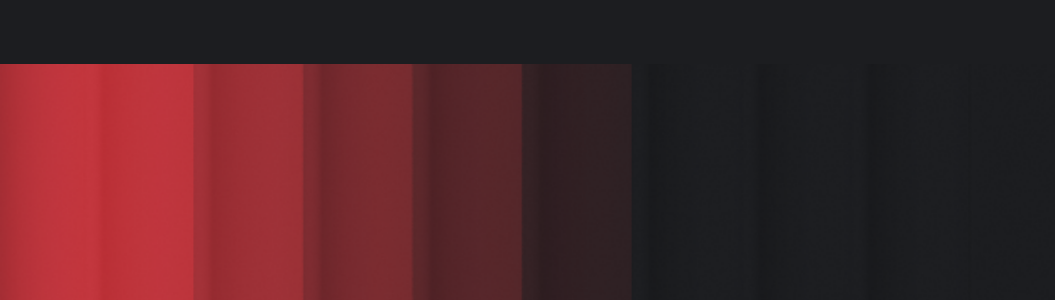
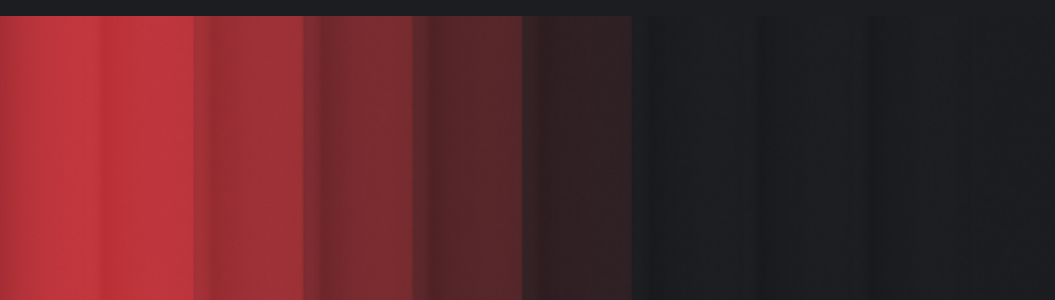
Before and after one commit to YK9968/mom-i-and-it-js, a website built with Vite: page src/index.html in a window 1280 px wide. Shown: the part 128-428 px from the top of the page, without its empty margins (0-1055 px from the left). Built offline with nearby package versions, Linux system fonts and the light colour scheme; no server answers; what accordion-js, izitoast would draw is missing.

Commit message:
delete padding top

```diff
--- a/src/css/hero.css
+++ b/src/css/hero.css
@@ -1,3 +1,7 @@
+.hero-section {
+  padding-top: 0;
+}
+
 .hero-bg {
   position: relative;
   background-image: url(../img/mobile/hero_mobile.png);
--- a/src/partials/hero.html
+++ b/src/partials/hero.html
@@ -1,4 +1,4 @@
-<section class="section">
+<section class="hero-section section">
   <div class="hero-bg">
     <div class="container">
       <h1 class="hero-title">
```
